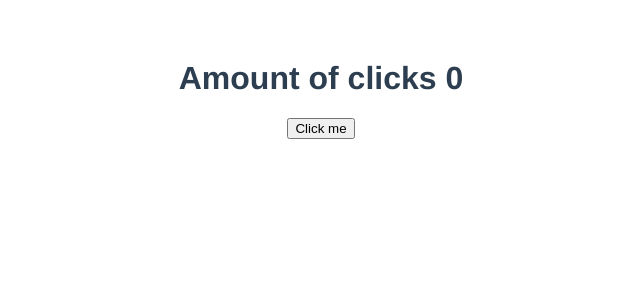
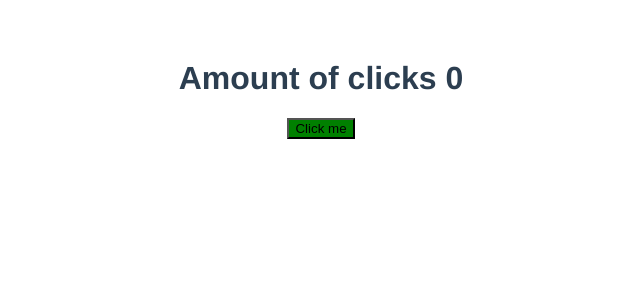
Before and after one commit to Victoria257/vue-app-apartments, a Vue app: page / in a window 1280 px wide. Shown: the top 300 px of the page, without its empty margins (319-959 px from the left). Built offline with nearby package versions, Linux system fonts and the light colour scheme.

Commit message:
lesson-6

```diff
--- a/package.json
+++ b/package.json
@@ -18,7 +18,9 @@
     "@vue/cli-plugin-eslint": "~5.0.0",
     "@vue/cli-service": "~5.0.0",
     "eslint": "^7.32.0",
-    "eslint-plugin-vue": "^8.0.3"
+    "eslint-plugin-vue": "^8.0.3",
+    "node-sass": "^9.0.0",
+    "sass-loader": "^13.3.2"
   },
   "eslintConfig": {
     "root": true,
--- a/src/App.vue
+++ b/src/App.vue
@@ -1,7 +1,7 @@
 <template>
   <div id="app">
     <h1>{{ title }}</h1>
-    <MyButton @click="increment">Click me</MyButton>
+    <MyButton @click="increment" outlined>Click me</MyButton>
   </div>
 </template>
 
--- a/src/components/MyButton.vue
+++ b/src/components/MyButton.vue
@@ -1,5 +1,5 @@
 <template>
-  <button v-bind:type="type">
+  <button v-bind:type="type" :class="{ btn: true, 'btn--outlined': outlined }">
     <slot></slot>
   </button>
 </template>
@@ -12,8 +12,19 @@ export default {
       type: String,
       default: "button",
     },
+    outlined: {
+      type: Boolean,
+      default: false,
+    },
   },
 };
 </script>
 
-<style lang="scss" scoped></style>
+<style lang="scss" scoped>
+.btn {
+  background: red;
+  &--outlined {
+    background: green;
+  }
+}
+</style>
```
Also changed, not shown: 1 other file (tests, documents, lock files or other folders).
